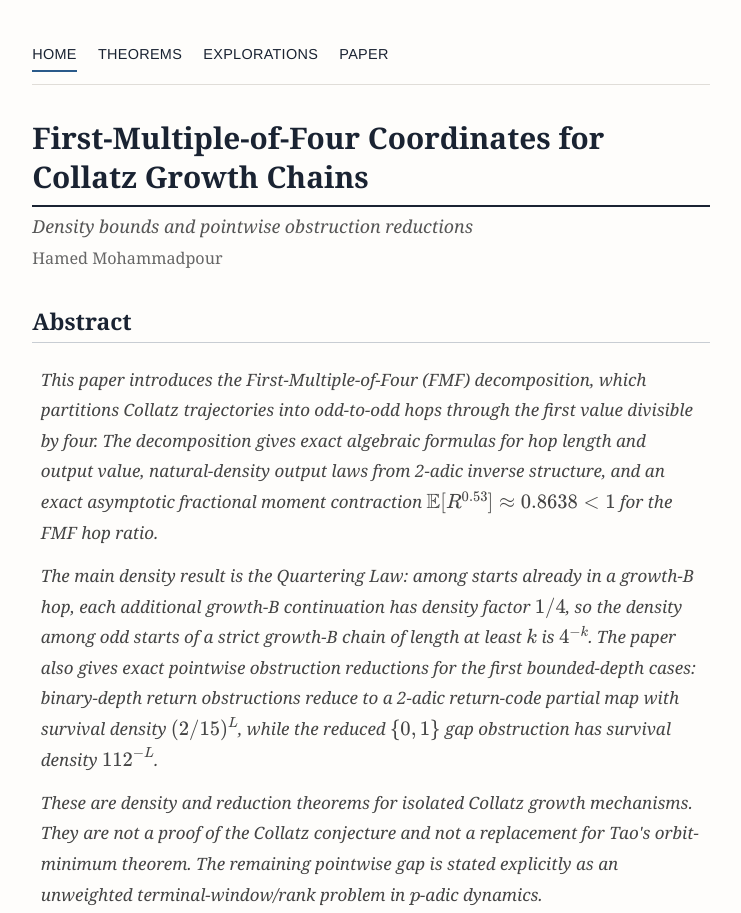
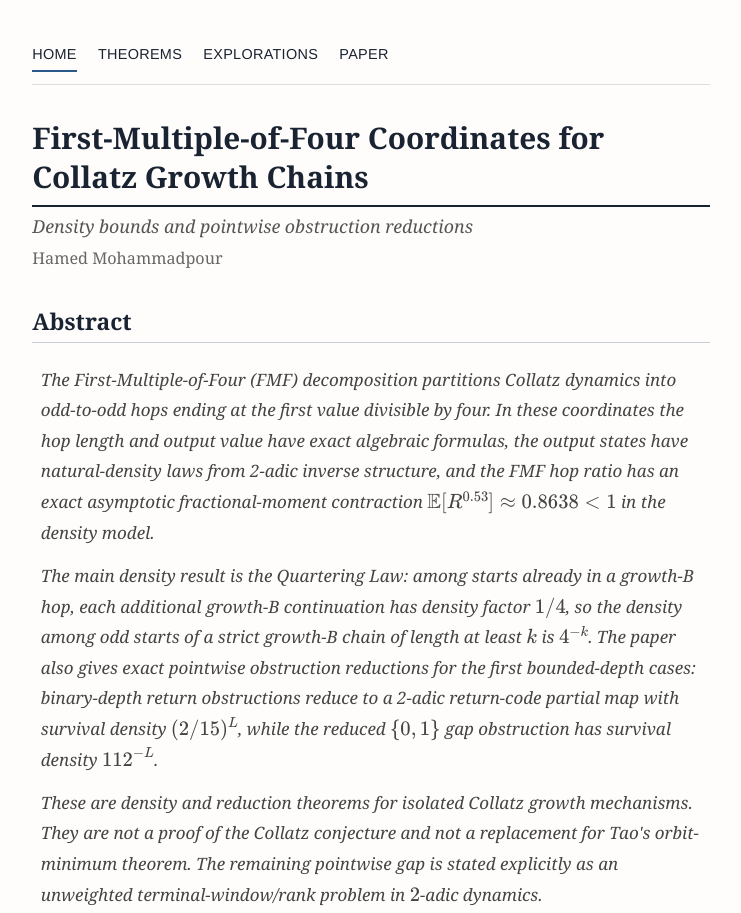
Before and after one commit to HamedMP/collatz-fmf, a plain HTML site: page site/index.html in a window 1280 px wide. Shown: the top 913 px of the page, without its empty margins (269-1010 px from the left). Drawn offline with nearby package versions, Linux system fonts and the light colour scheme.

Commit message:
Align home page status wording

```diff
--- a/site/index.html
+++ b/site/index.html
@@ -29,13 +29,13 @@
 
 <div class="abstract">
   <p>
-    This paper introduces the <em>First-Multiple-of-Four</em> (FMF)
-    decomposition, which partitions Collatz trajectories into odd-to-odd hops
-    through the first value divisible by four. The decomposition gives exact
-    algebraic formulas for hop length and output value, natural-density output
-    laws from 2-adic inverse structure, and an exact asymptotic fractional
-    moment contraction \(\mathbb{E}[R^{0.53}] \approx 0.8638 < 1\) for the
-    FMF hop ratio.
+    The <em>First-Multiple-of-Four</em> (FMF) decomposition partitions
+    Collatz dynamics into odd-to-odd hops ending at the first value divisible
+    by four. In these coordinates the hop length and output value have exact
+    algebraic formulas, the output states have natural-density laws from
+    2-adic inverse structure, and the FMF hop ratio has an exact asymptotic
+    fractional-moment contraction \(\mathbb{E}[R^{0.53}] \approx 0.8638 < 1\)
+    in the density model.
   </p>
   <p>
     The main density result is the <em>Quartering Law</em>: among starts
@@ -52,7 +52,7 @@
     mechanisms. They are not a proof of the Collatz conjecture and not a
     replacement for Tao's orbit-minimum theorem. The remaining pointwise gap is
     stated explicitly as an unweighted terminal-window/rank problem in
-    \(p\)-adic dynamics.
+    \(2\)-adic dynamics.
   </p>
 </div>
 
@@ -114,7 +114,7 @@
 </ul>
 
 <footer>
-  Hamed Mohammadpour &middot; Collatz FMF Project &middot; Prepared for arXiv (math.NT)
+  Hamed Mohammadpour &middot; Collatz FMF Project &middot; May 2026 manuscript
 </footer>
 
 </body>
```
